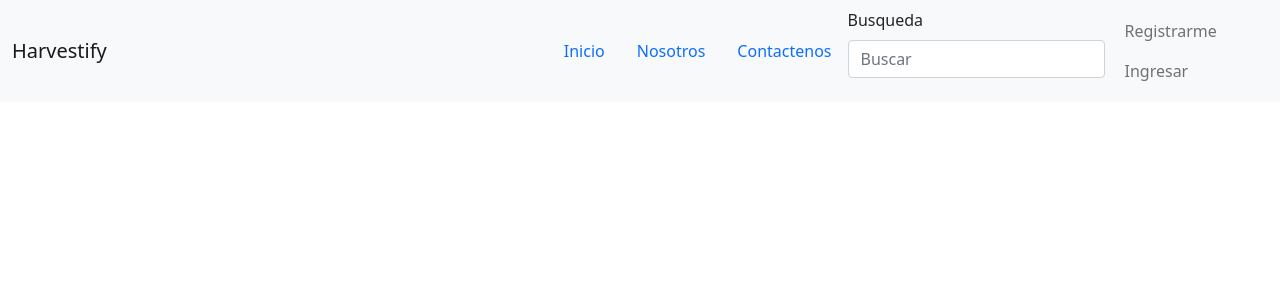
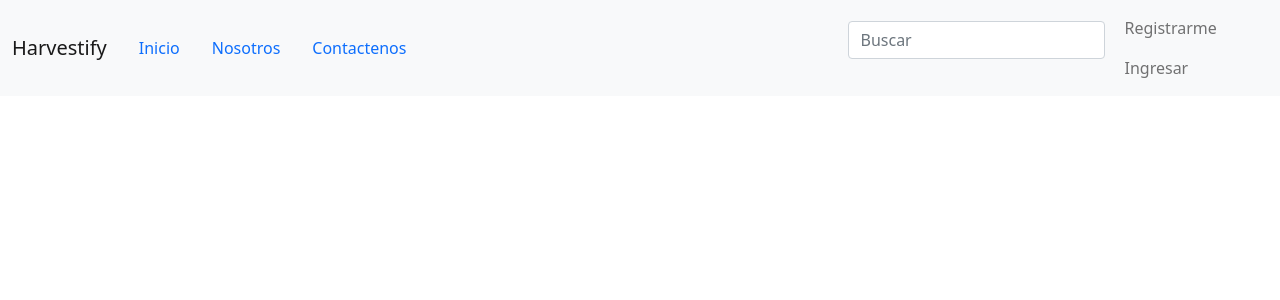
Before and after one commit to juanernestog/har-front, a React (Create React App) app: page /about in a window 1280 px wide. Shown: the top 300 px of the page. Built offline with nearby package versions, Linux system fonts and the light colour scheme.

Commit message:
removed unused link

```diff
--- a/src/components/Header.js
+++ b/src/components/Header.js
@@ -12,10 +12,6 @@ export default function Header() {
         </Link>
         <Navbar.Toggle aria-controls="basic-navbar-nav" />
         <Navbar.Collapse id="basic-navbar-nav">
-          <Nav className="me-auto">
-            <Link to="/create" className="nav-link"></Link>
-          </Nav>
-        </Navbar.Collapse>
           <Nav.Item>
             <Nav.Link as={Link} to="/">
               Inicio
@@ -27,9 +23,9 @@ export default function Header() {
           <Link to="/contact" className="nav-link">
             Contactenos
           </Link>
+        </Navbar.Collapse>
         <Form>
           <Form.Group className="mb-3" controlId="SearchBar">
-            <Form.Label>Busqueda</Form.Label>
             <Form.Control type="product" placeholder="Buscar" />
           </Form.Group>
         </Form>
```
Lines whose indentation alone changed are shown as unchanged.
